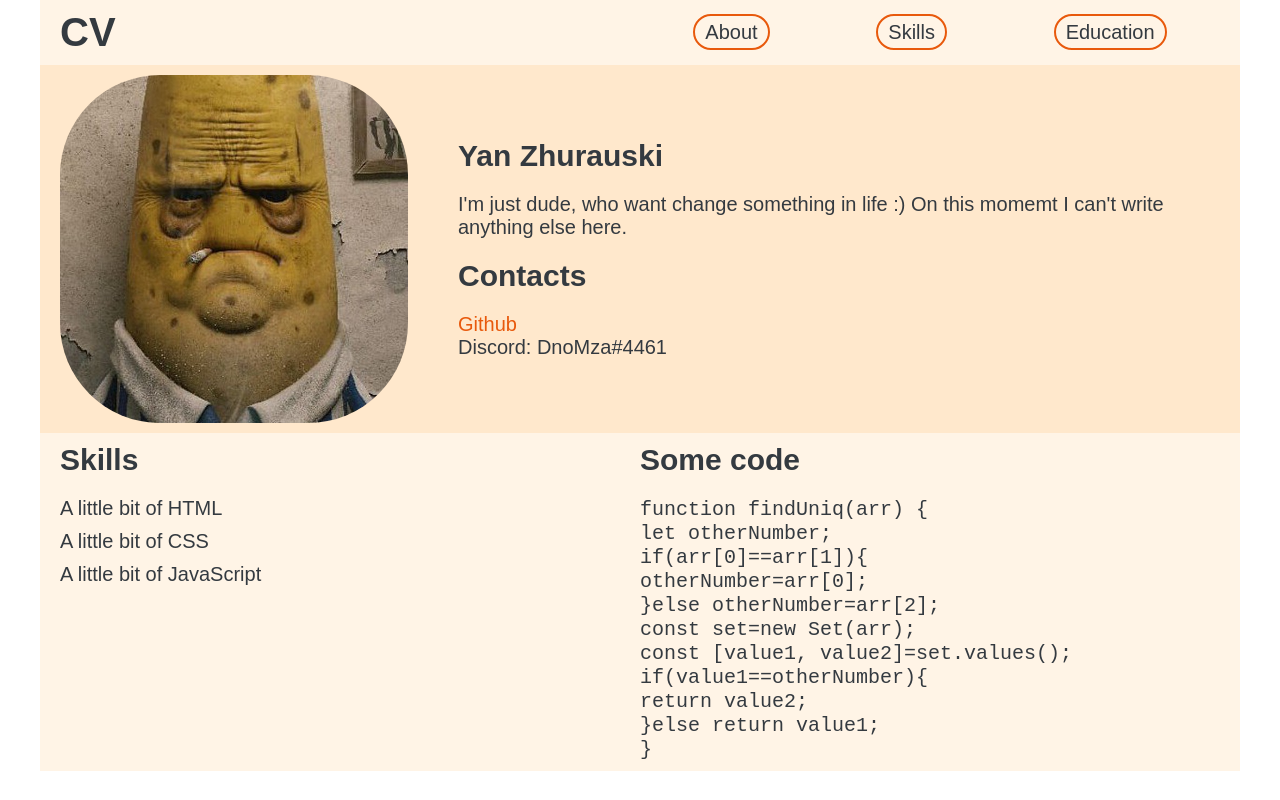
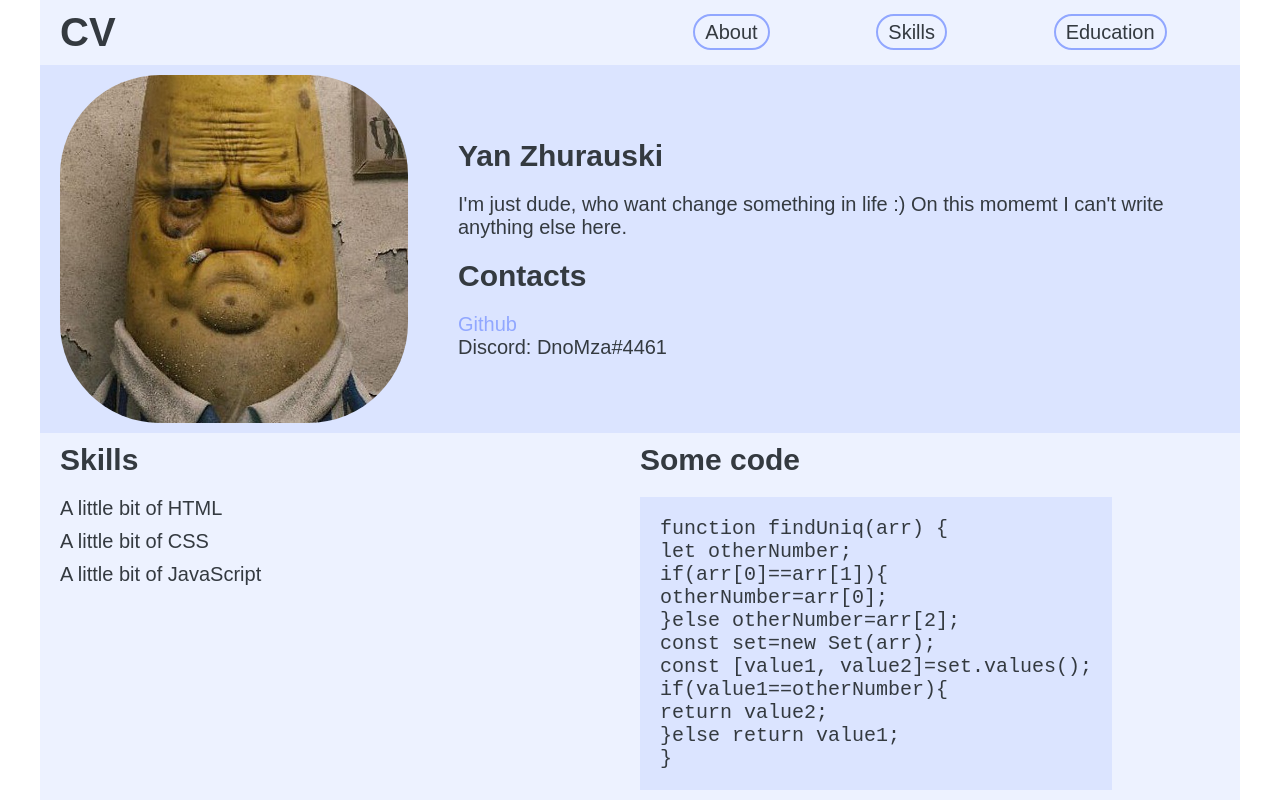
Before and after one commit to DnoMza/rsschool-cv, a plain HTML site: page index.html in a window 1280 px wide. Drawn offline with Linux system fonts and the light colour scheme.

Commit message:
refactor: change colors

```diff
--- a/index.html
+++ b/index.html
@@ -43,9 +43,9 @@
             <li>A little bit of JavaScript</li>
           </ul>
         </div>
-        <div class="code">
+        <div>
           <h2>Some code</h2>
-          <code>
+          <code class="code">
             function findUniq(arr) {<br />
             let otherNumber;<br />
             if(arr[0]==arr[1]){<br />
--- a/style.css
+++ b/style.css
@@ -26,7 +26,7 @@ p {
 
 .header {
   padding: 0.5rem;
-  background-color: #fff4e6;
+  background-color: #edf2ff;
 
   display: flex;
   justify-content: space-between;
@@ -50,7 +50,7 @@ nav a {
   text-decoration: none;
   color: #343a40;
   padding: 0.5rem 1rem;
-  border: #e8590c solid 0.2rem;
+  border: #91a7ff solid 0.2rem;
   border-radius: 2rem;
 }
 
@@ -60,7 +60,7 @@ nav a:visited {
 }
 
 nav a:hover {
-  background-color: #e8590c;
+  background-color: #91a7ff;
   color: #fff;
 }
 
@@ -68,7 +68,7 @@ nav a:hover {
   display: flex;
   align-items: center;
   gap: 5rem;
-  background-color: #ffe8cc;
+  background-color: #dbe4ff;
 }
 
 .photo_img {
@@ -82,21 +82,21 @@ nav a:hover {
 
 .contacts_ul a {
   text-decoration: none;
-  color: #e8590c;
+  color: #91a7ff;
 }
 
 .contacts_ul a:active,
 .contacts_ul a:visited {
   text-decoration: none;
-  color: #e8590c;
+  color: #91a7ff;
 }
 
 .contacts_ul a:hover {
-  color: #ffa94d;
+  color: #364fc7;
 }
 
 .skills-code {
-  background-color: #fff4e6;
+  background-color: #edf2ff;
   display: flex;
 }
 
@@ -111,3 +111,9 @@ nav a:hover {
 .skills_ul li {
   margin-bottom: 1rem;
 }
+
+.code {
+  padding: 2rem;
+  display: inline-block;
+  background-color: #dbe4ff;
+}
```
